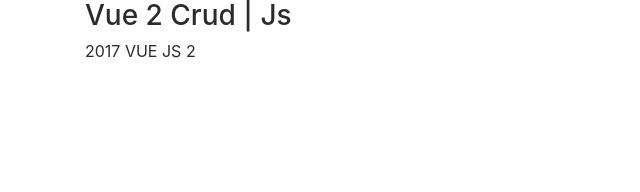
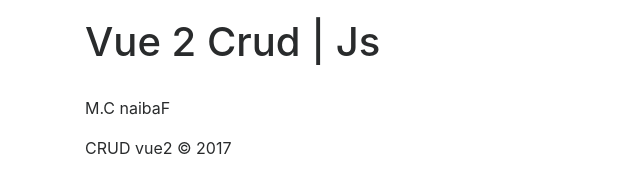
Before and after one commit to fbo1986/vue2crud, a plain HTML site: page index.html in a window 1280 px wide. Shown: the whole page, without its empty margins (0-640 px from the left). Drawn offline with nearby package versions, Linux system fonts and the light colour scheme.

Commit message:
interpolaciones y directivas

```diff
--- a/index.html
+++ b/index.html
@@ -2,12 +2,15 @@
 <head>
 	<meta charset="utf-8">
 	<meta http-equiv="X-UA-Compatible" content="IE=edge">
-	<title> VUE II | JS</title>
+	<title> VUE JS 2 | CRUD</title>
 
 	<link rel="stylesheet" href="https://maxcdn.bootstrapcdn.com/bootstrap/4.0.0-alpha.6/css/bootstrap.min.css" integrity="sha384-rwoIResjU2yc3z8GV/NPeZWAv56rSmLldC3R/AZzGRnGxQQKnKkoFVhFQhNUwEyJ" crossorigin="anonymous">
 	<style type="text/css" media="screen">
 		.delete_task{
 			margin-left: 50px;
+		}
+		.mtop20{
+			margin-top: 20px;
 		}
 	</style>
 	<script src="https://code.jquery.com/jquery-3.2.1.min.js" crossorigin="anonymous"></script>
@@ -15,25 +18,44 @@
 </head>
 <body>
 
-	<div class="container">
-		<section id="root">
-			<h3>{{ well }}</h3>
+	<div class="container ">
+		<section  id="root" class="mtop20">
+
+			<div class="titulo" v-html="well">
+
+			</div>
+
+			<br>
+			<p v-text="reversedName"></p>
 
 
+			<footer class="footer">
+				<!-- prop para hacer estatica una varible -->
+				<p v-once v-text="project"></p>
+
+			</footer>
 		</section>
-
-		<footer class="footer">
-			<p>2017 VUE JS 2 </p>
-		</footer>
 	</div>
 
 	<script src="https://unpkg.com/vue@2.3.3" type="text/javascript"></script>
 	<script>
+		// v-text para evitar que al recargar la pagina se muestren las llaves
+		// computed se utiliza para propiedades dinamicas
+		// v-html para imprimir prpiedad vue y respete etiquetas html
 
 		var vm = new Vue({
 			el : '#root',
 			data: {
-				well: 'Vue 2 Crud | Js '
+				well: '<h1>Vue 2 Crud | Js</h1>',
+				name : 'Fabian C.M',
+				team : false,
+				project : 'CRUD vue2 © 2017'
+
+			},
+			computed: {
+				reversedName(){
+					return this.name.split('').reverse().join('')
+				}
 			}
 		})
 	</script>
```
